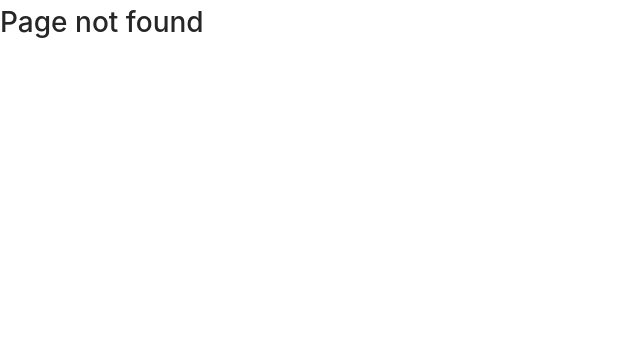
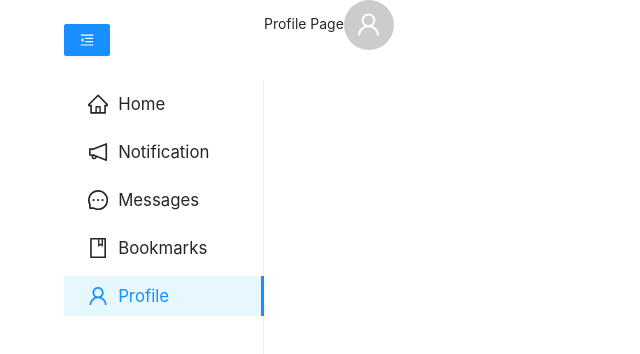
Before and after one commit to williamwhhh/social-blog, a React (Create React App) app: page /profile in a window 1280 px wide. Before the commit this address had no page. Shown: the top 354 px of the page, without its empty margins (0-640 px from the left). Built offline with nearby package versions, Linux system fonts and the light colour scheme.

Commit message:
initialise all main pages and create routes for them

```diff
--- a/src/App.js
+++ b/src/App.js
@@ -3,6 +3,10 @@ import 'antd/dist/antd.min.css';
 import { BrowserRouter, Route, Routes } from 'react-router-dom';
 import Landing from './components/Landing';
 import Home from './components/Home';
+import Notification from './components/Notification';
+import Messages from './components/Messages';
+import Bookmarks from './components/Bookmarks';
+import Profile from './components/Profile';
 
 function App() {
   return (
@@ -10,6 +14,10 @@ function App() {
       <Routes>
         <Route path="/" exact element={<Landing />} />
         <Route path="/home" exact element={<Home />} />
+        <Route path="/notification" exact element={<Notification />} />
+        <Route path="/messages" exact element={<Messages />} />
+        <Route path="/bookmarks" exact element={<Bookmarks />} />
+        <Route path="/profile" exact element={<Profile />} />
         <Route path="*" element={<h1>Page not found</h1>} />
       </Routes>
     </BrowserRouter>
--- /dev/null
+++ b/src/components/Bookmarks.js
@@ -0,0 +1,27 @@
+import { createUseStyles } from 'react-jss';
+import { useState } from 'react';
+import { Row, Col, Avatar } from 'antd';
+import { UserOutlined } from '@ant-design/icons';
+import Sidebar from './Sidebar';
+
+const useStyles = createUseStyles({
+  topTrendingBox: {
+    margin: '10% 0 0 10%',
+    width: '70%',
+    backgroundColor: 'RGB(247,249,249)',
+    borderRadius: '15px',
+  },
+});
+
+const Bookmarks = () => {
+  const classes = useStyles();
+
+  return (
+    <Row>
+      <Sidebar />
+      <Col flex="auto">Bookmarks Page</Col>
+    </Row>
+  );
+};
+
+export default Bookmarks;
--- /dev/null
+++ b/src/components/Messages.js
@@ -0,0 +1,27 @@
+import { createUseStyles } from 'react-jss';
+import { useState } from 'react';
+import { Row, Col, Avatar } from 'antd';
+import { UserOutlined } from '@ant-design/icons';
+import Sidebar from './Sidebar';
+
+const useStyles = createUseStyles({
+  topTrendingBox: {
+    margin: '10% 0 0 10%',
+    width: '70%',
+    backgroundColor: 'RGB(247,249,249)',
+    borderRadius: '15px',
+  },
+});
+
+const Messages = () => {
+  const classes = useStyles();
+
+  return (
+    <Row>
+      <Sidebar />
+      <Col flex="auto">Messages Page</Col>
+    </Row>
+  );
+};
+
+export default Messages;
--- /dev/null
+++ b/src/components/Notification.js
@@ -0,0 +1,27 @@
+import { createUseStyles } from 'react-jss';
+import { useState } from 'react';
+import { Row, Col, Avatar } from 'antd';
+import { UserOutlined } from '@ant-design/icons';
+import Sidebar from './Sidebar';
+
+const useStyles = createUseStyles({
+  topTrendingBox: {
+    margin: '10% 0 0 10%',
+    width: '70%',
+    backgroundColor: 'RGB(247,249,249)',
+    borderRadius: '15px',
+  },
+});
+
+const Notification = () => {
+  const classes = useStyles();
+
+  return (
+    <Row>
+      <Sidebar />
+      <Col flex="auto">Notification Page</Col>
+    </Row>
+  );
+};
+
+export default Notification;
--- /dev/null
+++ b/src/components/Profile.js
@@ -0,0 +1,30 @@
+import { createUseStyles } from 'react-jss';
+import { useState } from 'react';
+import { Row, Col, Avatar } from 'antd';
+import { UserOutlined } from '@ant-design/icons';
+import Sidebar from './Sidebar';
+
+const useStyles = createUseStyles({
+  topTrendingBox: {
+    margin: '10% 0 0 10%',
+    width: '70%',
+    backgroundColor: 'RGB(247,249,249)',
+    borderRadius: '15px',
+  },
+});
+
+const Profile = () => {
+  const classes = useStyles();
+
+  return (
+    <Row>
+      <Sidebar />
+      <Col flex="auto">
+        Profile Page
+        <Avatar className={classes.avatar} size={50} icon={<UserOutlined />} />
+      </Col>
+    </Row>
+  );
+};
+
+export default Profile;
--- a/src/components/Sidebar.js
+++ b/src/components/Sidebar.js
@@ -12,7 +12,7 @@ import {
   UserOutlined,
 } from '@ant-design/icons';
 
-const Sidebar = () => {
+const Sidebar = (props) => {
   // const options = ['home', 'content', 'journal', 'classroom'];
   const [collapsed, setCollapsed] = useState(false);
   const navigate = useNavigate();
@@ -33,7 +33,7 @@ const Sidebar = () => {
           {collapsed ? <MenuUnfoldOutlined /> : <MenuFoldOutlined />}
         </Button>
         <Menu
-          defaultSelectedKeys={['home']}
+          defaultSelectedKeys={[window.location.pathname.slice(1)]}
           mode="inline"
           inlineCollapsed={collapsed}
           onClick={handleClick}
```
